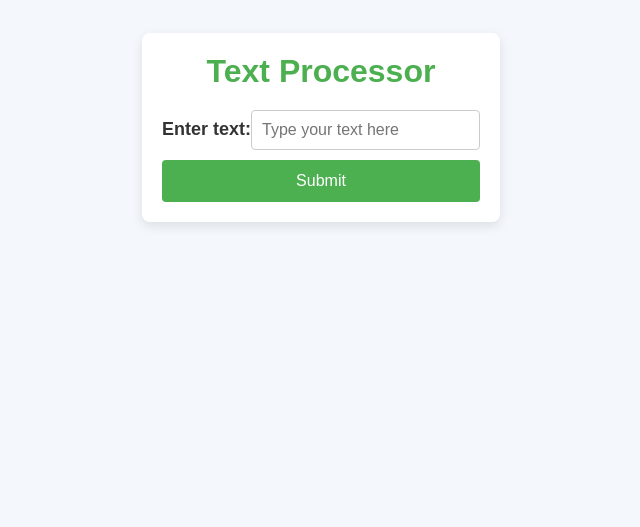
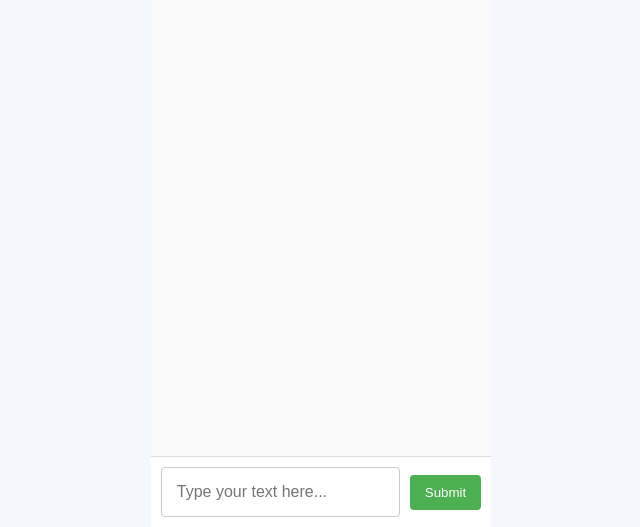
Before and after one commit to Mozhnevskyi/Hackathon-2024, a React (Create React App) app in the folder front/react-frontend/: page / in a window 1280 px wide. Shown: the part 273-800 px from the top of the page, without its empty margins (319-959 px from the left). Built offline with nearby package versions, Linux system fonts and the light colour scheme.

Commit message:
app js and css update

```diff
--- a/front/react-frontend/package.json
+++ b/front/react-frontend/package.json
@@ -9,6 +9,7 @@
     "axios": "^1.7.7",
     "react": "^18.3.1",
     "react-dom": "^18.3.1",
+    "react-icons": "^5.3.0",
     "react-router-dom": "^7.0.1",
     "react-scripts": "5.0.1",
     "web-vitals": "^2.1.4"
--- a/front/react-frontend/src/App.css
+++ b/front/react-frontend/src/App.css
@@ -1,3 +1,52 @@
+/* Анимация загрузки */
+.loading-animation {
+  display: flex;
+  justify-content: center;
+  margin: 20px 0;
+}
+
+.loading-animation .dot {
+  width: 10px;
+  height: 10px;
+  margin: 0 5px;
+  background-color: #4CAF50;
+  border-radius: 50%;
+  animation: bounce 1.2s infinite;
+}
+
+.loading-animation .dot:nth-child(2) {
+  animation-delay: 0.2s;
+}
+
+.loading-animation .dot:nth-child(3) {
+  animation-delay: 0.4s;
+}
+
+@keyframes bounce {
+  0%, 80%, 100% {
+    transform: scale(0);
+  }
+  40% {
+    transform: scale(1);
+  }
+}
+
+/* Эффект появления текста */
+.fade-in {
+  animation: fadeIn 0.8s ease-in-out;
+}
+
+@keyframes fadeIn {
+  from {
+    opacity: 0;
+    transform: translateY(10px);
+  }
+  to {
+    opacity: 1;
+    transform: translateY(0);
+  }
+}
+
 /* Загальні стилі */
 * {
   margin: 0;
@@ -8,113 +57,90 @@
 body {
   font-family: 'Arial', sans-serif;
   background-color: #f4f7fc;
+  height: 100vh;
   display: flex;
   justify-content: center;
   align-items: center;
-  height: 100vh;
-  color: #333;
 }
 
 .App {
   width: 100%;
-  max-width: 600px;
-  padding: 20px;
-  background-color: #fff;
-  box-shadow: 0 4px 12px rgba(0, 0, 0, 0.1);
-  border-radius: 8px;
+  height: 100vh;
+  display: flex;
+  flex-direction: column;
 }
 
-h1 {
-  text-align: center;
-  color: #4CAF50;
-  margin-bottom: 20px;
+.chat-container {
+  display: flex;
+  flex-direction: column;
+  height: 100%;
+  background-color: #fff;
+  border-radius: 0;
+  box-shadow: none;
 }
 
-form {
+.messages {
+  flex-grow: 1;
+  overflow-y: auto;
+  padding: 10px;
   display: flex;
   flex-direction: column;
   gap: 10px;
+  background-color: #f9f9f9;
 }
 
-label {
-  font-size: 18px;
-  font-weight: bold;
+.message {
+  padding: 10px;
+  border-radius: 8px;
+  max-width: 70%;
 }
 
-input {
+.bot-message {
+  align-self: flex-start;
+  background-color: #e0e0e0;
+  color: #333;
+}
+
+.input-form {
+  display: flex;
+  align-items: center;
   padding: 10px;
+  background-color: #fff;
+  border-top: 1px solid #ddd;
+}
+
+.input-field {
+  flex-grow: 1;
+  padding: 15px;
   font-size: 16px;
   border: 1px solid #ccc;
   border-radius: 4px;
-  outline: none;
-  transition: border 0.3s ease;
+  margin-right: 10px;
 }
 
-input:focus {
-  border-color: #4CAF50;
-}
-
-button {
-  padding: 12px;
+.send-button {
+  padding: 10px 15px;
   background-color: #4CAF50;
   color: white;
   border: none;
   border-radius: 4px;
-  font-size: 16px;
   cursor: pointer;
   transition: background-color 0.3s ease;
 }
 
-button:hover {
+.send-button:hover {
   background-color: #45a049;
 }
 
-button:focus {
-  outline: none;
+.send-button.disabled {
+  background-color: #ccc;
+  cursor: not-allowed;
 }
 
-.result {
-  margin-top: 20px;
-  background-color: #f1f1f1;
-  padding: 20px;
-  border-radius: 8px;
-  box-shadow: 0 2px 8px rgba(0, 0, 0, 0.1);
+/* Ошибки */
+.error {
+  color: red;
+  font-weight: bold;
+  text-align: center;
+  margin-top: 10px;
 }
-
-.result h2 {
-  font-size: 20px;
-  color: #333;
-}
-
-.result p {
-  font-size: 18px;
-  color: #555;
-}
-
-/* Стилі для кнопки "Log In" */
-.login-button {
-  position: absolute;
-  top: 20px;
-  right: 20px;
-  padding: 10px 20px;
-  background-color: #4CAF50;
-  color: white;
-  border-radius: 4px;
-  text-decoration: none;
-  font-size: 16px;
-  transition: background-color 0.3s ease;
-}
-
-.login-button:hover {
-  background-color: #45a049;
-}
-
-@media (max-width: 600px) {
-  .App {
-    padding: 15px;
-  }
-
-  input, button {
-    font-size: 14px;
-  }
-}
--- a/front/react-frontend/src/App.js
+++ b/front/react-frontend/src/App.js
@@ -1,11 +1,12 @@
-import React, { useState } from 'react';
-import axios from 'axios';
-import './App.css';
+import React, { useState } from "react";
+import axios from "axios";
+import "./App.css";
 
 function App() {
-  const [inputText, setInputText] = useState('');
-  const [processedText, setProcessedText] = useState('');
-  const [upperCaseText, setUpperCaseText] = useState('');
+  const [inputText, setInputText] = useState("");
+  const [processedText, setProcessedText] = useState("");
+  const [error, setError] = useState("");
+  const [isLoading, setIsLoading] = useState(false); // Анимация загрузки
 
   const handleInputChange = (event) => {
     setInputText(event.target.value);
@@ -13,48 +14,72 @@ function App() {
 
   const handleSubmit = async (event) => {
     event.preventDefault();
-    setUpperCaseText(inputText.toUpperCase());
+    setError(""); // Сброс ошибок
+    setProcessedText(""); // Очистка результата перед новым запросом
+
+    if (!inputText.trim()) {
+      setError("Input text cannot be empty."); // Проверка на пустое поле
+      return;
+    }
+
+    setIsLoading(true); // Включаем анимацию загрузки
 
     try {
-      const response = await axios.post('http://localhost:8000/process/', {
+      const response = await axios.post("http://localhost:8000/process/", {
         text: inputText,
       });
-      setProcessedText(response.data.processed_text.toUpperCase());
+      setProcessedText(response.data.normalized_text); // Используем нормализованный текст
     } catch (error) {
-      console.error('Error processing data:', error);
+      console.error("Error processing data:", error);
+      setError("Failed to process the text. Please try again.");
+    } finally {
+      setIsLoading(false); // Выключаем анимацию загрузки
     }
   };
 
   return (
     <div className="App">
-      <div className="container">
-        <h1>Text Processor</h1>
-        <form onSubmit={handleSubmit}>
-          <label>
-            Enter text:
-            <input
-              type="text"
-              value={inputText}
-              onChange={handleInputChange}
-              placeholder="Type your text here"
-            />
-          </label>
-          <button type="submit">Submit</button>
+      <div className="chat-container">
+        <div className="messages">
+          {/* Анимация загрузки */}
+          {isLoading && (
+            <div className="loading-animation">
+              <span className="dot"></span>
+              <span className="dot"></span>
+              <span className="dot"></span>
+            </div>
+          )}
+
+          {/* Отображение ошибок */}
+          {error && (
+            <div className="error">
+              <p>{error}</p>
+            </div>
+          )}
+
+          {/* Отображение результата */}
+          {processedText && (
+            <div className="message bot-message fade-in">
+              <p>{processedText}</p>
+            </div>
+          )}
+        </div>
+        <form onSubmit={handleSubmit} className="input-form">
+          <input
+            type="text"
+            value={inputText}
+            onChange={handleInputChange}
+            placeholder="Type your text here..."
+            className="input-field"
+          />
+          <button
+            type="submit"
+            className={`send-button ${isLoading ? "disabled" : ""}`}
+            disabled={isLoading}
+          >
+            Submit
+          </button>
         </form>
-
-        {upperCaseText && (
-          <div className="result">
-            <h2>Your Text in Uppercase:</h2>
-            <p>{upperCaseText}</p>
-          </div>
-        )}
-
-        {processedText && (
-          <div className="result">
-            <h2>Processed Text:</h2>
-            <p>{processedText}</p>
-          </div>
-        )}
       </div>
     </div>
   );
```
Also changed, not shown: 1 other file (tests, documents, lock files or other folders).
